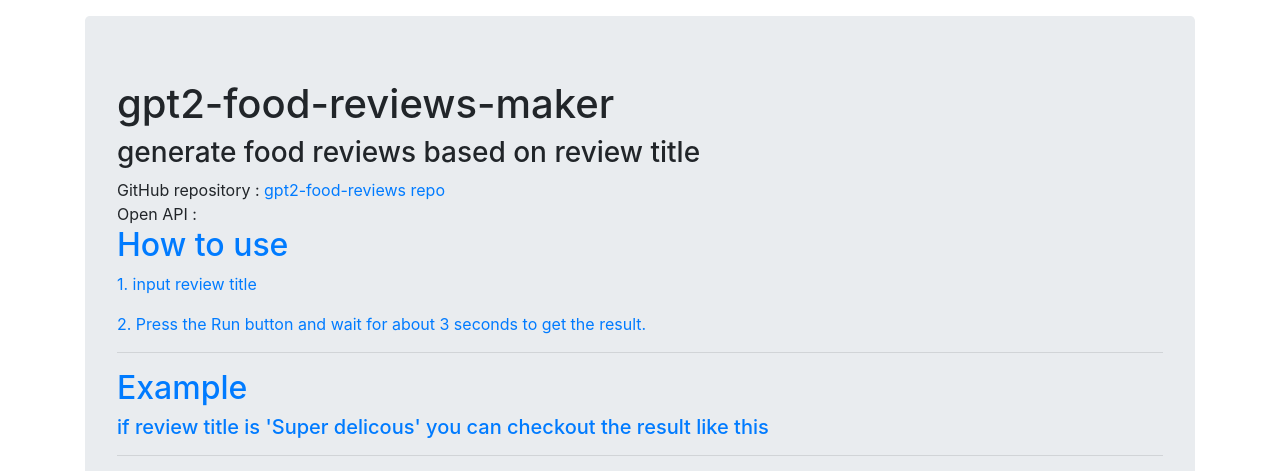
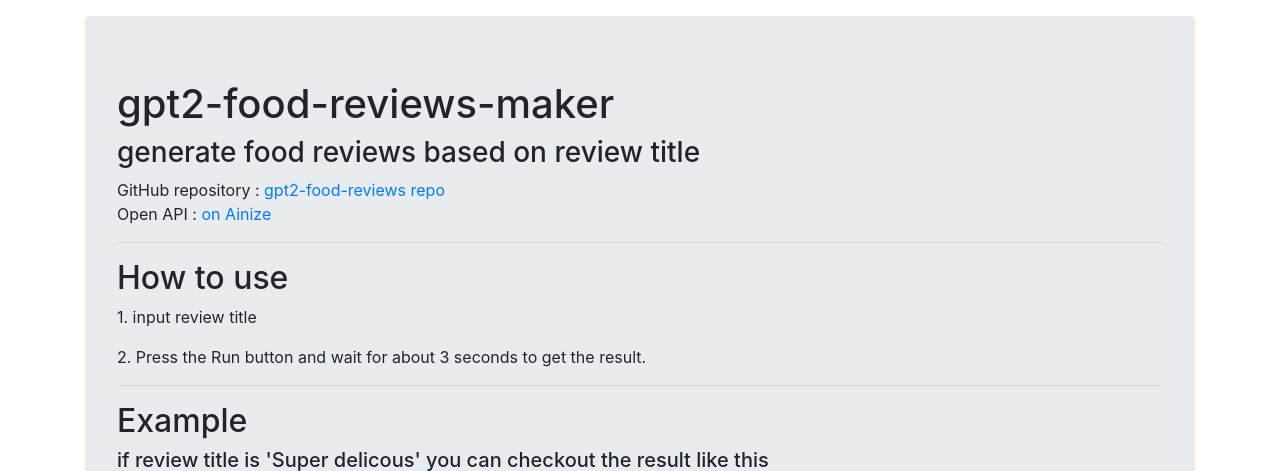
Before and after one commit to yoonseokham/gpt2-food-reviews, a Flask app: page / in a window 1280 px wide. Shown: the top 471 px of the page. Run offline with Flask 2, Linux system fonts and the light colour scheme; some libraries are stand-ins or nearby versions.

Commit message:
Update index.html

```diff
--- a/templates/index.html
+++ b/templates/index.html
@@ -19,7 +19,7 @@
                 <h3>generate food reviews based on review title </h3>
                 <A>GitHub repository : </A> <A href="https://github.com/ha-mulan/gpt2-food-reviews"> gpt2-food-reviews repo</A>
                 <br>
-                <A>Open API : </A> <A href="https://ainize.ai/ha-mulan/gpt2-food-reviews> on Ainize </A>
+                <A>Open API : </A> <A href="https://ainize.ai/ha-mulan/gpt2-food-reviews"> on Ainize </A>
 
                 <hr class="solid">
 
```
